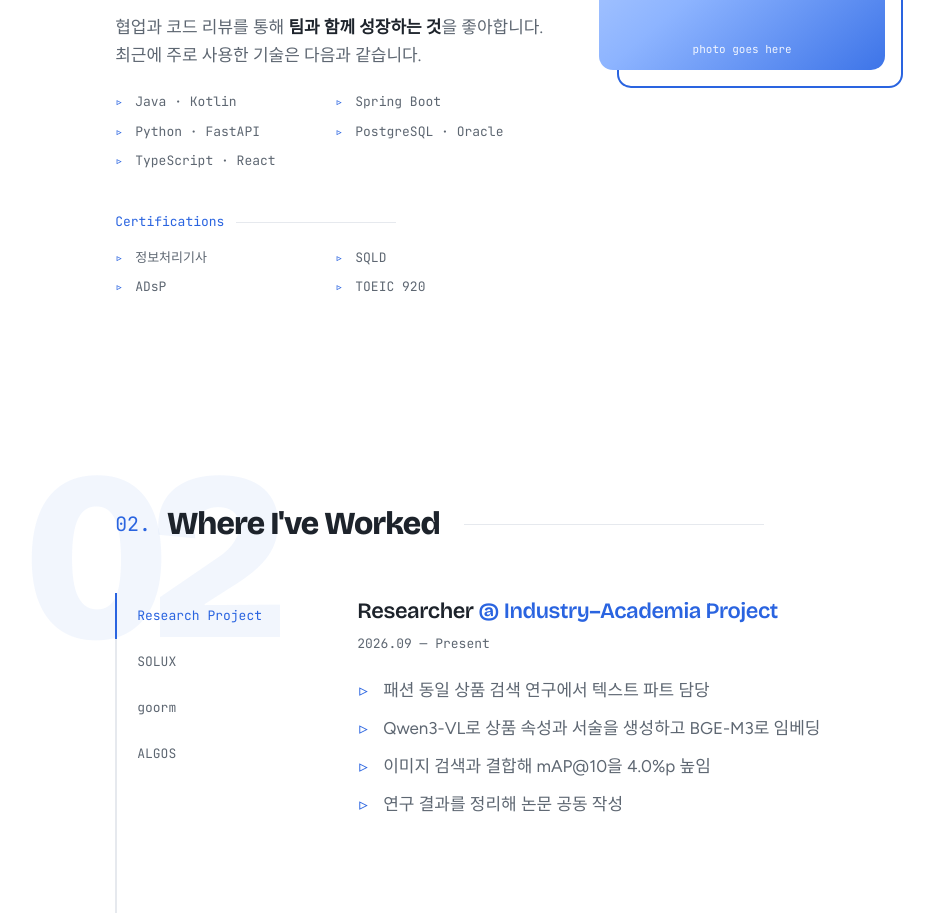
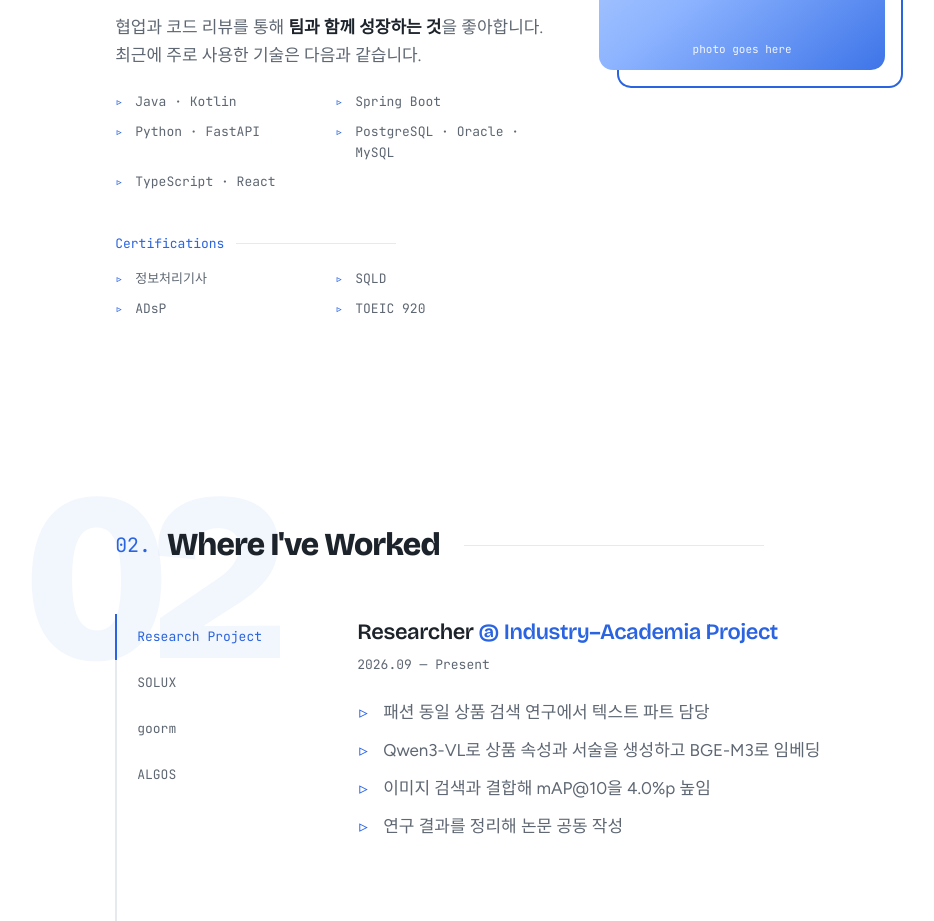
Before and after one commit to yoooooojin/portfolio, a Next.js app: page / in a window 1280 px wide. Shown: the part 1120-2041 px from the top of the page, without its empty margins (140-1074 px from the left). Built offline with nearby package versions, Linux system fonts and the light colour scheme; a web font is replaced by a local one.

Commit message:
feat: 기술 스킬 목록에 MySQL 추가

```diff
--- a/src/data/content.ts
+++ b/src/data/content.ts
@@ -38,7 +38,7 @@ export const skills = [
   "Java · Kotlin",
   "Spring Boot",
   "Python · FastAPI",
-  "PostgreSQL · Oracle",
+  "PostgreSQL · Oracle · MySQL",
   "TypeScript · React",
 ];
 
```
